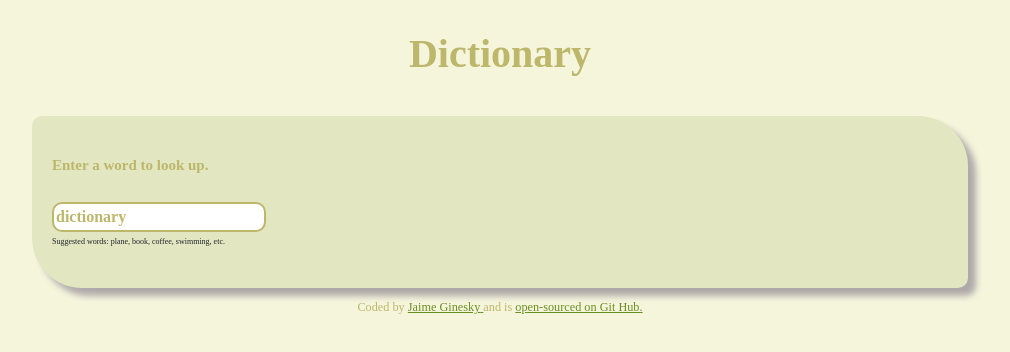
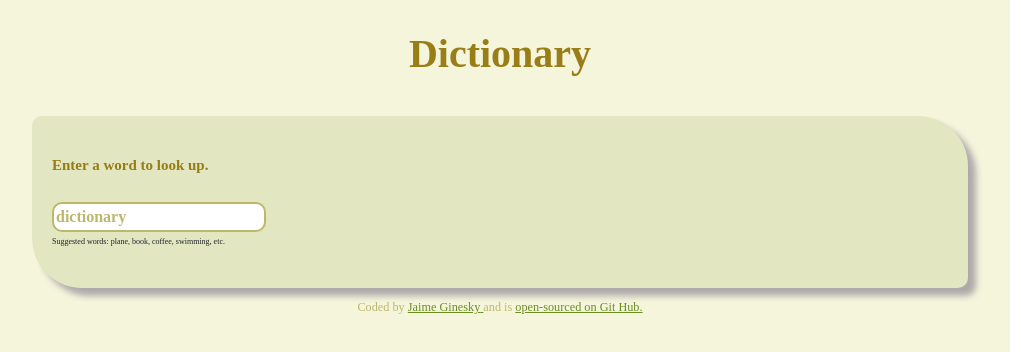
Before and after one commit to Jaime-Ginesky/dictionary-project, a React (Create React App) app: page / in a window 1280 px wide. Shown: the top 352 px of the page, without its empty margins (140-1150 px from the left). Built offline with nearby package versions, Linux system fonts and the light colour scheme; no server answers; a web font is replaced by a local one.

Commit message:
improved color of headers in text

```diff
--- a/src/App.css
+++ b/src/App.css
@@ -8,8 +8,8 @@ body {
 h1 {
   text-align: center;
   font-size: 40px;
-  color:darkkhaki;
-  font-weight: bold;
+  color:rgba(143, 112, 0, 0.902);
+  font-weight: bolder;
   padding: 30px;
 }
 
@@ -24,7 +24,7 @@ h2, h3, h4 {
   text-align: left;
   font-weight: bold;
   font-size: 25px;
-  color:darkkhaki;
+  color:rgba(143, 112, 0, 0.902);
 }
 
 footer {
```
